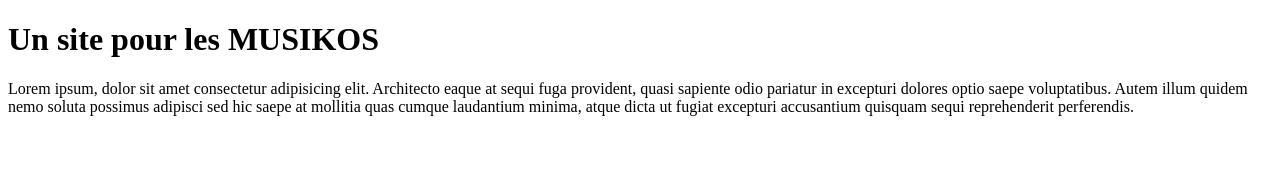
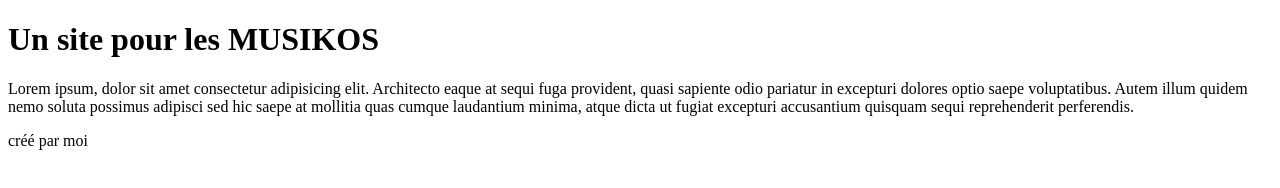
Before and after one commit to 03Sly03/musikos, a plain HTML site: page index.html in a window 1280 px wide. Drawn offline with Linux system fonts and the light colour scheme.

Commit message:
ajout du footer

```diff
--- a/index.html
+++ b/index.html
@@ -8,5 +8,9 @@
 <body>
     <h1>Un site pour les MUSIKOS</h1>
     <p>Lorem ipsum, dolor sit amet consectetur adipisicing elit. Architecto eaque at sequi fuga provident, quasi sapiente odio pariatur in excepturi dolores optio saepe voluptatibus. Autem illum quidem nemo soluta possimus adipisci sed hic saepe at mollitia quas cumque laudantium minima, atque dicta ut fugiat excepturi accusantium quisquam sequi reprehenderit perferendis.</p>
+
+    <footer>
+        créé par moi
+    </footer>
 </body>
 </html>
```
